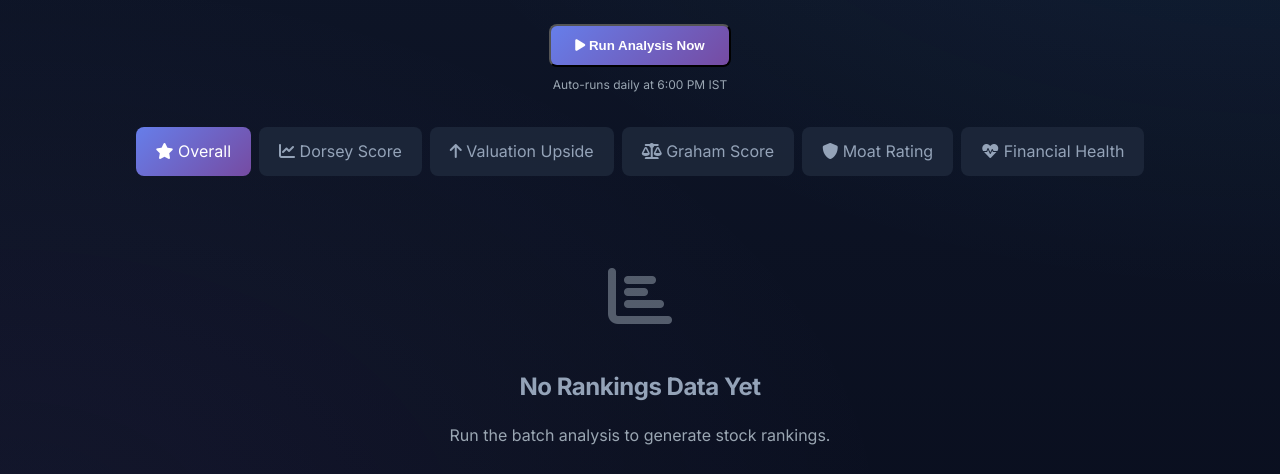
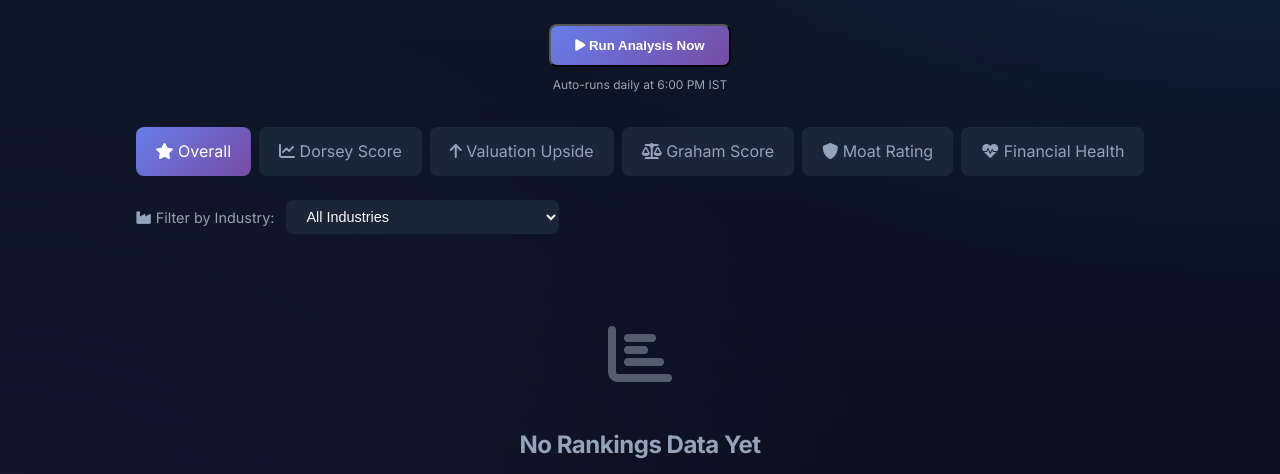
Before and after one commit to puneethr09/stock_fundamental, a Flask app: page /rankings in a window 1280 px wide. Shown: the part 268-742 px from the top of the page. Run offline with Flask 3, Linux system fonts and the light colour scheme.

Commit message:
feat: Industry Filter & Related Stocks
- **Industry Filter (Rankings)**: Dropdown to filter by 23 industries from CSV data
- **Related Stocks (Analysis)**: Horizontal scrollable section showing up to 8 stocks from same industry
- Industry data loaded from input/*.csv files at startup
- Scores pulled from latest.json for related stocks display

```diff
--- a/app.py
+++ b/app.py
@@ -80,6 +80,61 @@ tool_trainer = ToolIndependenceTrainer()
 
 
 # ============================================================
+# INDUSTRY DATA LOADER (From CSV Files)
+# ============================================================
+def load_industry_data():
+    """
+    Load industry data from all input CSVs.
+    Returns:
+        - ticker_to_industry: dict mapping ticker -> industry
+        - industry_to_tickers: dict mapping industry -> list of tickers
+        - all_industries: sorted list of unique industries
+    """
+    input_dir = os.path.join(os.path.dirname(__file__), "input")
+    ticker_to_industry = {}
+    industry_to_tickers = {}
+
+    csv_files = glob.glob(os.path.join(input_dir, "*.csv"))
+
+    for csv_file in csv_files:
+        try:
+            with open(csv_file, 'r', encoding='utf-8') as f:
+                reader = csv.DictReader(f)
+                for row in reader:
+                    ticker = row.get('Ticker', '').strip()
+                    industry = row.get('Industry', '').strip()
+                    company_name = row.get('Company Name', '').strip()
+
+                    # Skip header rows or empty
+                    if not ticker or not industry or industry == 'Industry':
+                        continue
+
+                    # Add .NS suffix if not present
+                    if not ticker.endswith('.NS') and not ticker.endswith('.BO'):
+                        ticker = f"{ticker}.NS"
+
+                    ticker_to_industry[ticker] = {
+                        'industry': industry,
+                        'company_name': company_name
+                    }
+
+                    if industry not in industry_to_tickers:
+                        industry_to_tickers[industry] = []
+                    if ticker not in industry_to_tickers[industry]:
+                        industry_to_tickers[industry].append(ticker)
+        except Exception as e:
+            print(f"[IndustryLoader] Error loading {csv_file}: {e}")
+
+    all_industries = sorted(industry_to_tickers.keys())
+    print(f"[IndustryLoader] Loaded {len(ticker_to_industry)} tickers across {len(all_industries)} industries")
+
+    return ticker_to_industry, industry_to_tickers, all_industries
+
+# Load industry data at startup
+TICKER_TO_INDUSTRY, INDUSTRY_TO_TICKERS, ALL_INDUSTRIES = load_industry_data()
+
+
+# ============================================================
 # SCHEDULED BATCH ANALYSIS (6 PM IST Daily)
 # ============================================================
 def scheduled_batch_run():
@@ -489,9 +544,20 @@ def rankings():
 
     # Get sort parameter from query string
     sort_by = request.args.get("sort", "composite_score")
+    industry_filter = request.args.get("industry", "all")
 
     # Sort stocks based on selected tab
     stocks = rankings_data.get("stocks", [])
+
+    # Apply industry filter
+    if industry_filter and industry_filter != "all":
+        filtered_stocks = []
+        for stock in stocks:
+            ticker = stock.get("ticker", "")
+            if ticker in TICKER_TO_INDUSTRY:
+                if TICKER_TO_INDUSTRY[ticker].get("industry") == industry_filter:
+                    filtered_stocks.append(stock)
+        stocks = filtered_stocks
 
     if sort_by == "dorsey_score":
         stocks = sorted(stocks, key=lambda x: x.get("dorsey_score", 0), reverse=True)
@@ -518,6 +584,8 @@ def rankings():
         total_stocks=rankings_data.get("total_stocks", len(stocks)),
         generated_at=rankings_data.get("generated_at"),
         current_sort=sort_by,
+        current_industry=industry_filter,
+        all_industries=ALL_INDUSTRIES,
         batch_running=batch_running,
     )
 
@@ -668,10 +736,45 @@ def analyze_ticker(ticker=None):
         t_obj = yf.Ticker(t)
         company_name = t_obj.info.get("longName", t)
 
+        # Get Related Stocks (same industry from CSV data)
+        related_stocks = []
+        if t in TICKER_TO_INDUSTRY:
+            current_industry = TICKER_TO_INDUSTRY[t].get("industry", "")
+            if current_industry and current_industry in INDUSTRY_TO_TICKERS:
+                # Get tickers in same industry (excluding current)
+                same_industry_tickers = [
+                    ticker for ticker in INDUSTRY_TO_TICKERS[current_industry]
+                    if ticker != t
+                ]
+
+                # Try to load scores from latest.json
+                rankings_file = os.path.join(os.path.dirname(__file__), "data", "latest.json")
+                ticker_scores = {}
+                if os.path.exists(rankings_file):
+                    try:
+                        with open(rankings_file, 'r') as f:
+                            rankings_data = json.load(f)
+                            for stock in rankings_data.get("stocks", []):
+                                ticker_scores[stock.get("ticker")] = stock
+                    except:
+                        pass
+
+                # Build related stocks list with scores
+                for rel_ticker in same_industry_tickers[:8]:  # Limit to 8
+                    stock_data = ticker_scores.get(rel_ticker, {})
+                    related_stocks.append({
+                        "ticker": rel_ticker,
+                        "company_name": TICKER_TO_INDUSTRY.get(rel_ticker, {}).get("company_name", rel_ticker),
+                        "dorsey_score": stock_data.get("dorsey_score", "N/A"),
+                        "valuation_upside": stock_data.get("valuation_upside", "N/A"),
+                    })
+
         return render_template(
             "results.html",
             ticker=t,
             company_name=company_name,
+            related_stocks=related_stocks,
+            current_industry=TICKER_TO_INDUSTRY.get(t, {}).get("industry", ""),
             **dorsey_data
         )
 
@@ -686,7 +789,9 @@ def analyze_ticker(ticker=None):
             financial_health={"health_rating": "Error", "red_flags": [], "checks": []},
             valuation={"intrinsic_value": 0, "current_price": 0, "margin_of_safety": 0, "verdict": "Error", "model_type": "N/A"},
             scorecard={"total_score": 0, "recommendation": "ERROR", "confidence": "None"},
-            sector_analysis={"sector": "Error", "insights": []}
+            sector_analysis={"sector": "Error", "insights": []},
+            related_stocks=[],
+            current_industry=""
         )
 
 
--- a/templates/rankings.html
+++ b/templates/rankings.html
@@ -362,24 +362,45 @@
 
         <!-- Ranking Tabs -->
         <div class="ranking-tabs">
-            <a href="?sort=composite_score" class="ranking-tab {{ 'active' if current_sort == 'composite_score' else '' }}">
+            <a href="?sort=composite_score&industry={{ current_industry }}" class="ranking-tab {{ 'active' if current_sort == 'composite_score' else '' }}">
                 <i class="fas fa-star"></i> Overall
             </a>
-            <a href="?sort=dorsey_score" class="ranking-tab {{ 'active' if current_sort == 'dorsey_score' else '' }}">
+            <a href="?sort=dorsey_score&industry={{ current_industry }}" class="ranking-tab {{ 'active' if current_sort == 'dorsey_score' else '' }}">
                 <i class="fas fa-chart-line"></i> Dorsey Score
             </a>
-            <a href="?sort=valuation_upside" class="ranking-tab {{ 'active' if current_sort == 'valuation_upside' else '' }}">
+            <a href="?sort=valuation_upside&industry={{ current_industry }}" class="ranking-tab {{ 'active' if current_sort == 'valuation_upside' else '' }}">
                 <i class="fas fa-arrow-up"></i> Valuation Upside
             </a>
-            <a href="?sort=graham_passed" class="ranking-tab {{ 'active' if current_sort == 'graham_passed' else '' }}">
+            <a href="?sort=graham_passed&industry={{ current_industry }}" class="ranking-tab {{ 'active' if current_sort == 'graham_passed' else '' }}">
                 <i class="fas fa-balance-scale"></i> Graham Score
             </a>
-            <a href="?sort=moat_score" class="ranking-tab {{ 'active' if current_sort == 'moat_score' else '' }}">
+            <a href="?sort=moat_score&industry={{ current_industry }}" class="ranking-tab {{ 'active' if current_sort == 'moat_score' else '' }}">
                 <i class="fas fa-shield-alt"></i> Moat Rating
             </a>
-            <a href="?sort=health_score" class="ranking-tab {{ 'active' if current_sort == 'health_score' else '' }}">
+            <a href="?sort=health_score&industry={{ current_industry }}" class="ranking-tab {{ 'active' if current_sort == 'health_score' else '' }}">
                 <i class="fas fa-heartbeat"></i> Financial Health
             </a>
+        </div>
+
+        <!-- Industry Filter Dropdown -->
+        <div style="margin-bottom: 1.5rem; display: flex; align-items: center; gap: 0.75rem; flex-wrap: wrap;">
+            <label for="industryFilter" style="color: var(--text-secondary); font-size: 0.9rem;">
+                <i class="fas fa-industry"></i> Filter by Industry:
+            </label>
+            <select id="industryFilter"
+                    onchange="filterByIndustry(this.value)"
+                    style="padding: 0.5rem 1rem; background: var(--card-bg); border: 1px solid var(--border);
+                           border-radius: 8px; color: var(--text-primary); font-size: 0.9rem; min-width: 200px;">
+                <option value="all" {{ 'selected' if current_industry == 'all' else '' }}>All Industries</option>
+                {% for industry in all_industries %}
+                <option value="{{ industry }}" {{ 'selected' if current_industry == industry else '' }}>{{ industry }}</option>
+                {% endfor %}
+            </select>
+            {% if current_industry != 'all' %}
+            <span style="color: var(--accent); font-size: 0.85rem;">
+                <i class="fas fa-filter"></i> Showing {{ stocks|length }} stocks
+            </span>
+            {% endif %}
         </div>
 
         {% if stocks %}
@@ -453,6 +474,17 @@ python -m src.batch_runner             # Full run (500+ stocks)
     {% include '_footer.html' %}
 
     <script>
+    // Industry Filter Function
+    function filterByIndustry(industry) {
+        const currentUrl = new URL(window.location.href);
+        currentUrl.searchParams.set('industry', industry);
+        // Preserve sort parameter
+        if (!currentUrl.searchParams.has('sort')) {
+            currentUrl.searchParams.set('sort', 'composite_score');
+        }
+        window.location.href = currentUrl.toString();
+    }
+
     async function runBatchAnalysis() {
         const btn = document.getElementById('runBatchBtn');
         const originalHTML = btn.innerHTML;
```
Also changed, not shown: templates/results.html (+43 -0 lines).
